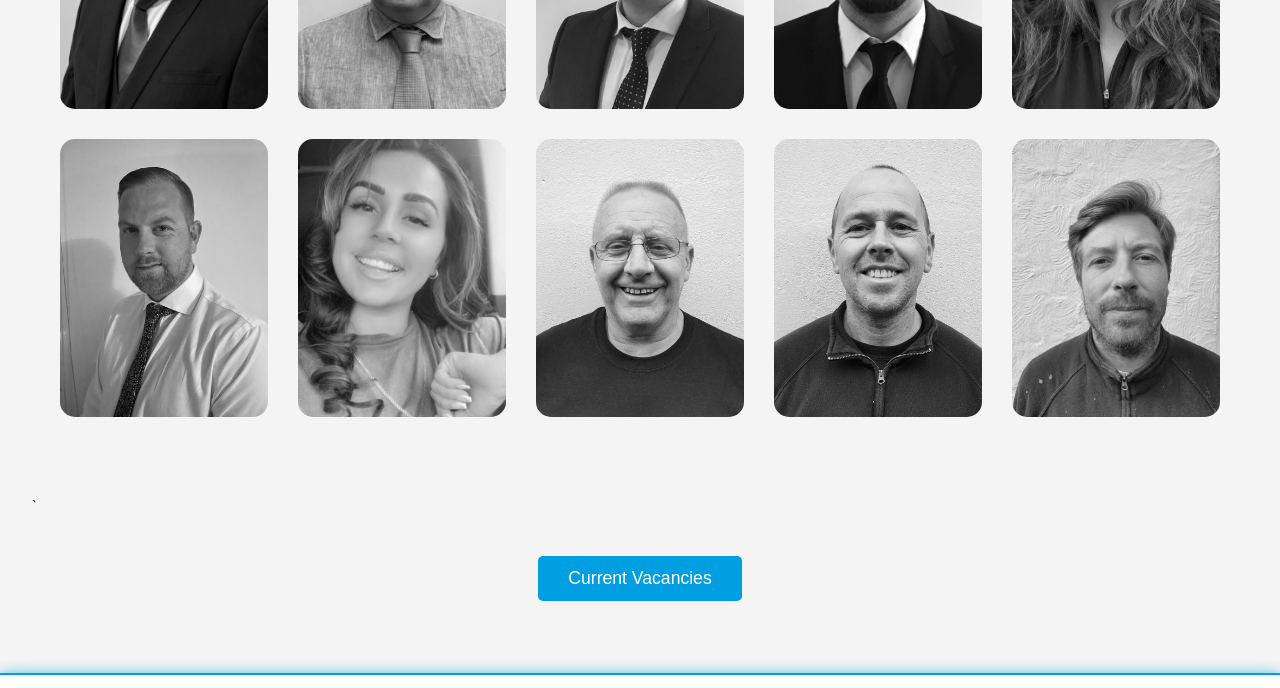
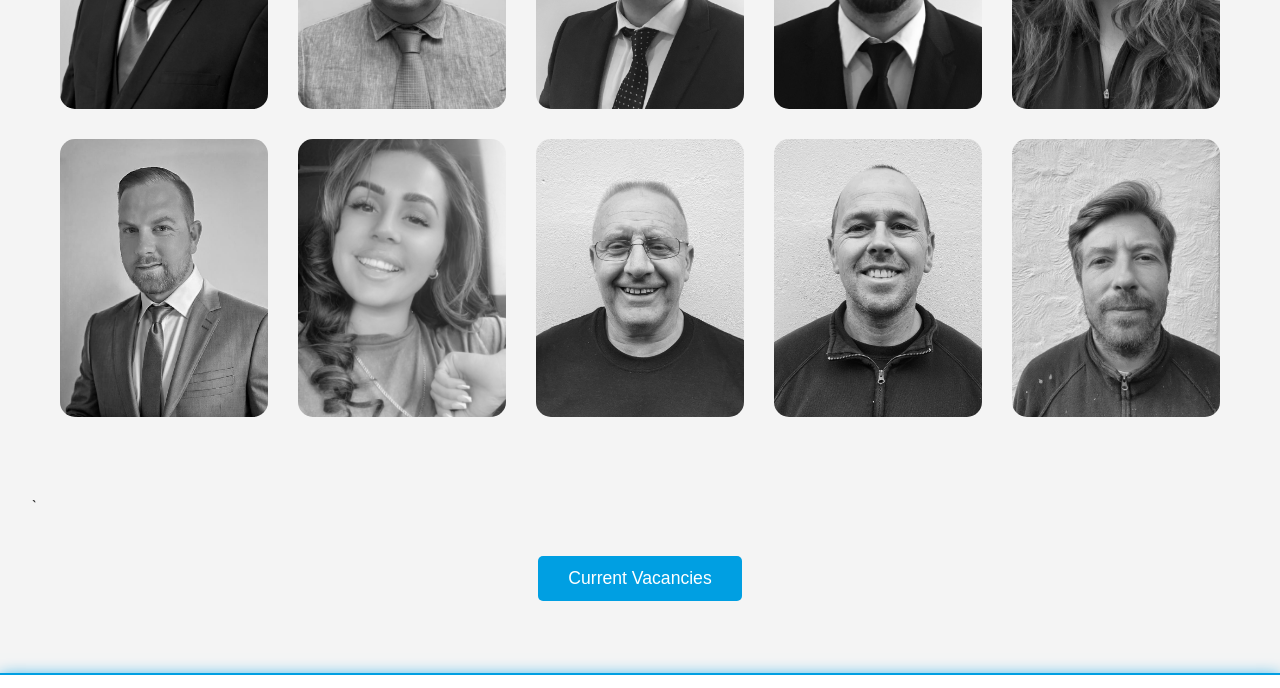
Before and after one commit to PlotPerfect/Corrigan-Chapman-Construction, a plain HTML site: page meettheteam.html in a window 1280 px wide. Shown: the part 1080-1768 px from the top of the page. Drawn offline with Linux system fonts and the light colour scheme.

Commit message:
Changes Meet the Team Images

```diff
--- a/meettheteam.html
+++ b/meettheteam.html
@@ -100,7 +100,7 @@
           </div>
         </div>
         <div class="team-member">
-          <img src="TeamImages/Rwebb.jpg" alt="Team Member 3" />
+          <img src="TeamImages/RickyWebb.jpg" alt="Team Member 3" />
           <div class="overlay">
             <h3>Ricky Webb</h3>
             <p>Contracts Manager – Oversees contract negotiations, ensures compliance, and manages project timelines and budgets.</p>
```
Also changed, not shown: TeamImages/Richard Webb B&W.jpg (deleted), TeamImages/RickyWebb.jpg (added), TeamImages/Rwebb.jpg (deleted).
